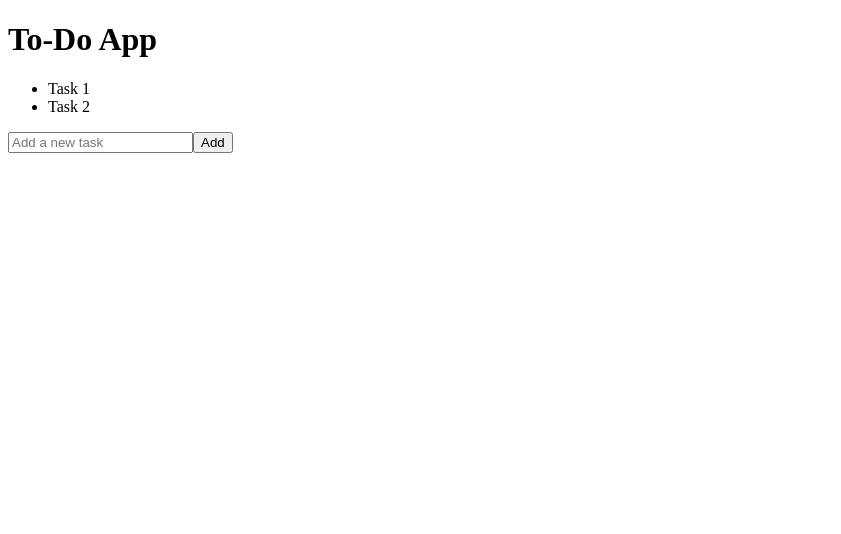
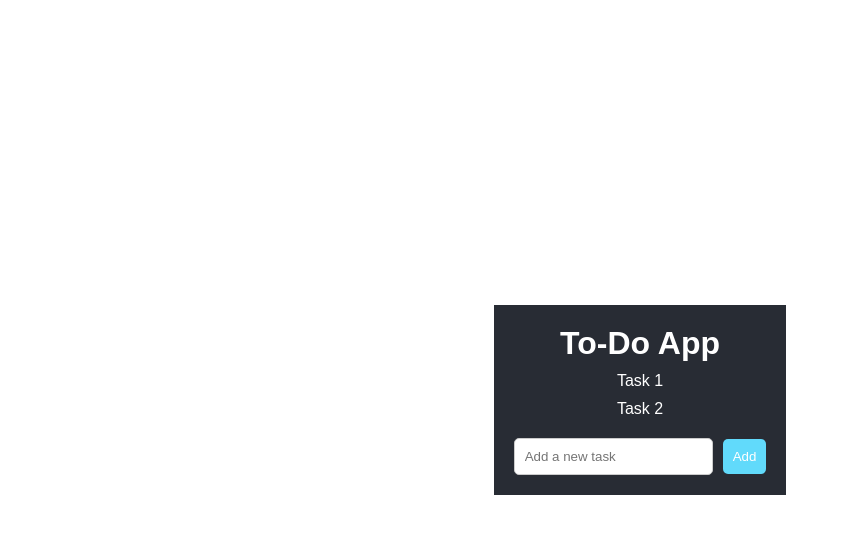
Before and after one commit to bxacosta/todo-app, a React (Vite) app: page / in a window 1280 px wide. Shown: the top 534 px of the page, without its empty margins (0-841 px from the left). Built offline with nearby package versions, Linux system fonts and the light colour scheme.

Commit message:
feat: agrega estilo a la aplicacion

```diff
--- a/src/App.jsx
+++ b/src/App.jsx
@@ -1,6 +1,7 @@
 import {useState} from "react";
 import {TodoList} from "./components/TodoList.jsx";
 import {TodoInput} from "./components/TodoInput.jsx";
+import "./app.css"
 
 export function App() {
     const [todos, setTodos] = useState([
--- /dev/null
+++ b/src/app.css
@@ -0,0 +1,65 @@
+*,
+*::after,
+*::before {
+    padding: 0;
+    margin: 0;
+    font-family: inherit;
+    box-sizing: border-box;
+}
+
+html,
+body {
+    font-family: sans-serif;
+    align-items: center;
+    justify-content: center;
+    width: 100vw;
+}
+
+.App {
+    text-align: center;
+    height: 100vh;
+    width: 100%;
+    display: flex;
+    justify-content: center;
+    align-items: center;
+}
+
+.App-header {
+    background-color: #282c34;
+    padding: 20px;
+    color: white;
+}
+
+ul {
+    list-style-type: none;
+    padding: 0;
+}
+
+li {
+    cursor: pointer;
+    margin: 10px 0;
+}
+
+form {
+    margin-top: 20px;
+}
+
+input {
+    padding: 10px;
+    margin-right: 10px;
+    border-radius: 5px;
+    border: 1px solid #ccc;
+}
+
+button {
+    padding: 10px;
+    border-radius: 5px;
+    border: none;
+    background-color: #61dafb;
+    color: white;
+    cursor: pointer;
+}
+
+button:hover {
+    background-color: #21a1f1;
+}
```
